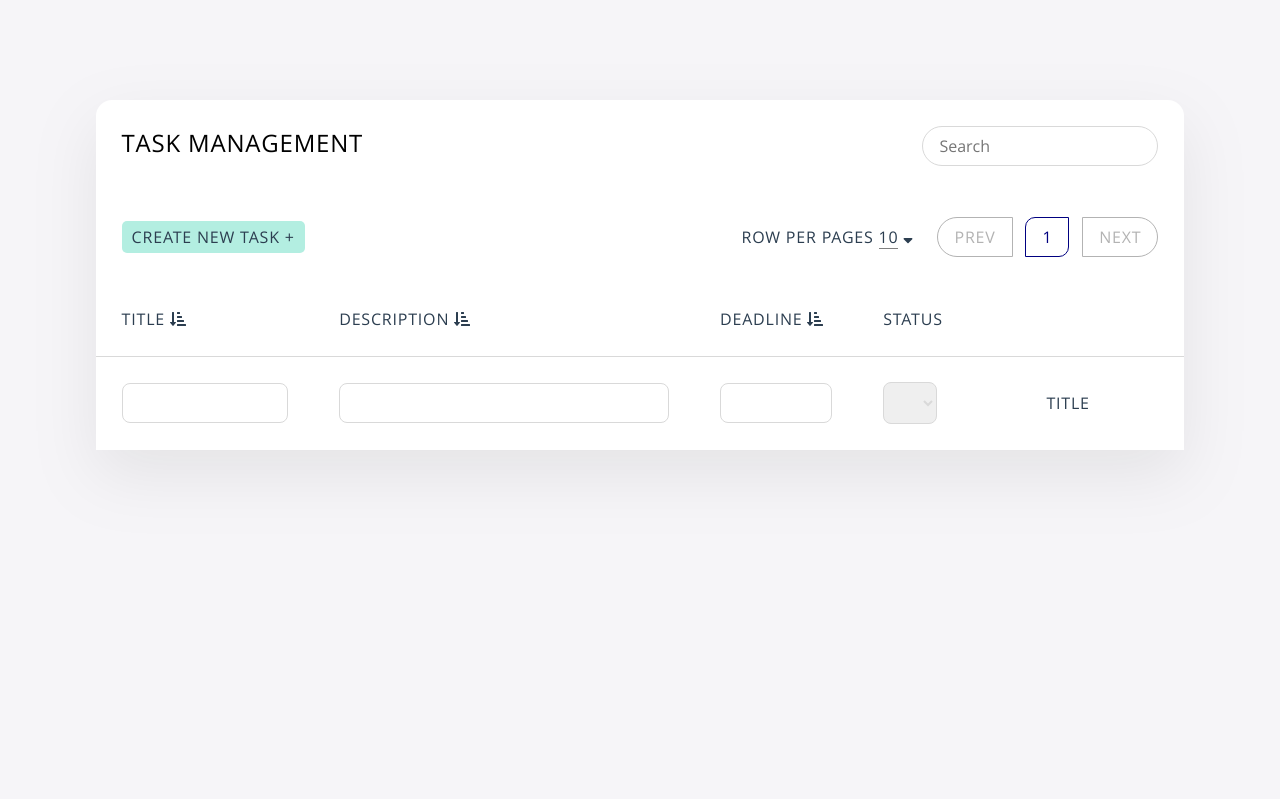
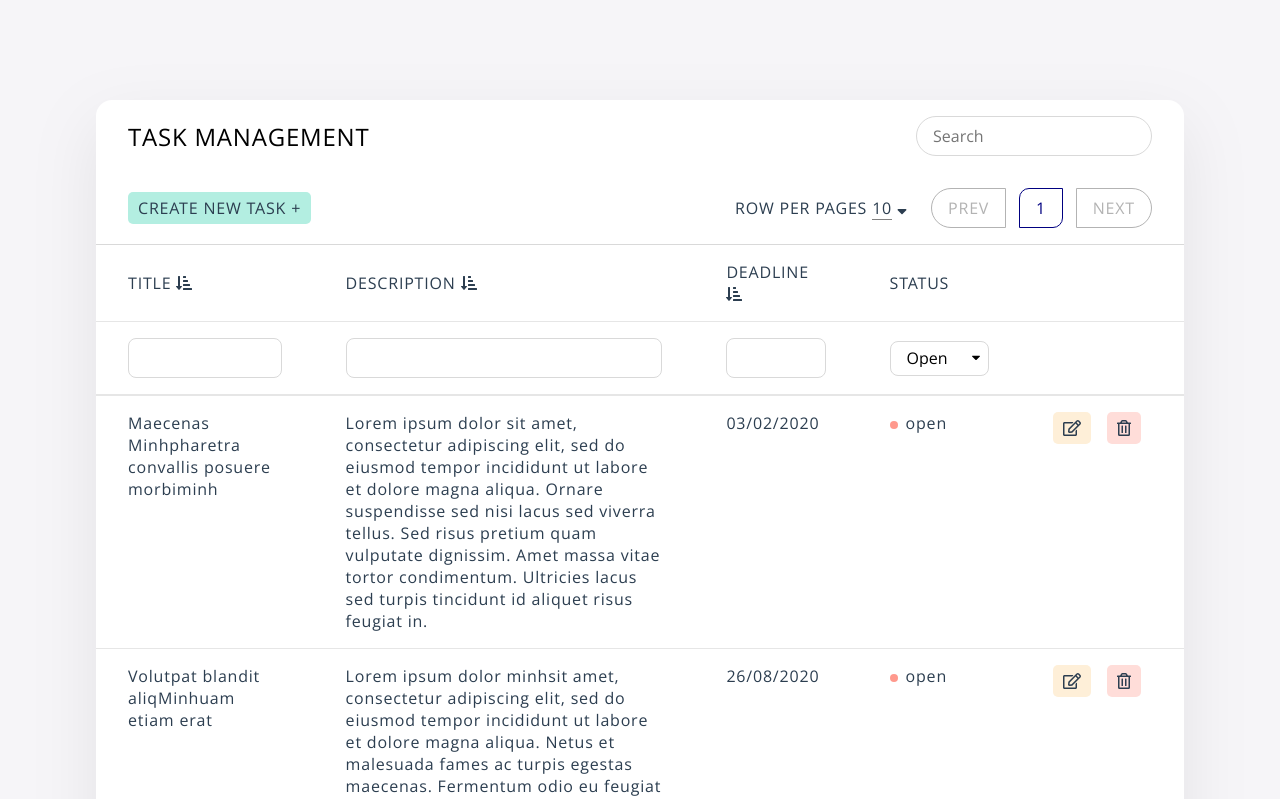
Before and after one commit to tonyminh95/todo-list-vuejs, a Vue app: page /#/tasks in a window 1280 px wide. Shown: the top 799 px of the page. Built offline with nearby package versions, Linux system fonts and the light colour scheme.

Commit message:
custom filter

```diff
--- a/src/components/Datatable.vue
+++ b/src/components/Datatable.vue
@@ -47,23 +47,23 @@
                 </th>
             </tr>
 
+
+
+
             <tr>
-                <th>
-                    <input type="text">
+                <th v-for="(header, index) in headers" :key="index">
+                    <input type="text" v-if="header.type === 'text' || header.type === 'date'">
+
+                    <select v-if="header.type === 'status'">
+                        <option v-for="(type, key) in header.statusType" :key="key" :value="type">
+                            {{ type }}
+                        </option>
+                    </select>
                 </th>
-                <th>
-                    <input type="text">
-                </th>
-                <th>
-                    <input type="text">
-                </th>
-                <th>
-                    <select name="" id=""></select>
-                </th>
-                <th>title</th>
             </tr>
         </thead>
-        <!-- <tbody>
+
+        <tbody>
             <tr v-if="items.length == 0">
                 <td :colspan="headers.length">
                     No data!!!
@@ -96,14 +96,14 @@
                     </div>
                 </td>
             </tr>
-        </tbody> -->
+        </tbody>
     </table>
 </template>
 
 <script>
 import Pagination from '@/components/bases/BasePagination'
 import Dropdown from '@/components/bases/BaseDropdown'
-// import moment from "moment"
+import moment from "moment"
 
 export default {
     name: 'Datatable',
@@ -130,44 +130,44 @@ export default {
             return this.table_name ? this.table_name : 'table name here'
         },
 
-        // items () {
-        //     return this.bodies
-        //             .filter(body => {
-        //                 const filter = {...body}
-        //                 delete filter.id
+        items () {
+            return this.bodies
+                    .filter(body => {
+                        const filter = {...body}
+                        delete filter.id
 
-        //                 this.headers.forEach(element => {
-        //                     if (element.type !== 'text') {
-        //                         delete filter[element.title]
-        //                     }
-        //                 });
+                        this.headers.forEach(element => {
+                            if (element.type !== 'text') {
+                                delete filter[element.title]
+                            }
+                        });
 
-        //                 return Object.values(filter).toString().toLowerCase().includes(this.search.toLowerCase())
-        //             })
-        //             .sort((prev, next) => {
-        //                 const action = this.sortActions[this.sortObjectType]
+                        return Object.values(filter).toString().toLowerCase().includes(this.search.toLowerCase())
+                    })
+                    .sort((prev, next) => {
+                        const action = this.sortActions[this.sortObjectType]
 
-        //                 return action.call(this, prev[this.sortObject], next[this.sortObject])
-        //             })
-        //             .slice(this.page_size * (this.page_number - 1), this.page_size * (this.page_number - 1) + this.page_size)
-        // }
+                        return action.call(this, prev[this.sortObject], next[this.sortObject])
+                    })
+                    .slice(this.page_size * (this.page_number - 1), this.page_size * (this.page_number - 1) + this.page_size)
+        }
     },
 
     data() {
         return {
-            // // search
-            // search: '',
+            // search
+            search: '',
 
-            // // sort
-            // sortObject: 'id',
-            // sortObjectType: 'number',
-            // sortType: 1,
-            // sortActions: {
-            //     number: this.sortedByNumber,
-            //     status: this.sortedByNumber,
-            //     text: this.sortedByString,
-            //     date: this.sortedByDate
-            // },
+            // sort
+            sortObject: 'id',
+            sortObjectType: 'number',
+            sortType: 1,
+            sortActions: {
+                number: this.sortedByNumber,
+                status: this.sortedByNumber,
+                text: this.sortedByString,
+                date: this.sortedByDate
+            },
 
             // pagination
             page_size: 10,
@@ -175,60 +175,60 @@ export default {
             entries: [10, 25, 50, 75, 100],
 
             // button
-            // buttonActions: {
-            //     edit: this.editObject,
-            //     delete: this.deleteObject
-            // }
+            buttonActions: {
+                edit: this.editObject,
+                delete: this.deleteObject
+            }
         }
     },
 
-    // filters: {
-    //     highlightText (value, search) {
-    //         return search
-    //             ?
-    //                 value.toString().replace(new RegExp(search, 'gi'), (matched) => `<span class="text-highlight">${matched}</span>`)
-    //             :
-    //                 value
-    //         }
-    // },
+    filters: {
+        highlightText (value, search) {
+            return search
+                ?
+                    value.toString().replace(new RegExp(search, 'gi'), (matched) => `<span class="text-highlight">${matched}</span>`)
+                :
+                    value
+            }
+    },
 
-    // methods: {
-    //     // sort
-    //     sortCondition (headerTitle, headerType) {
-    //         this.sortObject = headerTitle
-    //         this.sortType *= -1
-    //         this.sortObjectType = headerType
-    //     },
+    methods: {
+        // sort
+        sortCondition (headerTitle, headerType) {
+            this.sortObject = headerTitle
+            this.sortType *= -1
+            this.sortObjectType = headerType
+        },
 
-    //     sortedByNumber (prev, next) {
-    //         return (prev - next) * this.sortType
-    //     },
+        sortedByNumber (prev, next) {
+            return (prev - next) * this.sortType
+        },
 
-    //     sortedByString (prev, next) {
-    //         if (prev.toLowerCase() < next.toLowerCase()) return this.sortType
-    //         if (prev.toLowerCase() > next.toLowerCase()) return this.sortType * -1
-    //         return 0
-    //     },
+        sortedByString (prev, next) {
+            if (prev.toLowerCase() < next.toLowerCase()) return this.sortType
+            if (prev.toLowerCase() > next.toLowerCase()) return this.sortType * -1
+            return 0
+        },
 
-    //     sortedByDate (prev, next) {
-    //         if (moment(prev, 'DD/MM/YYYY') < moment(next, 'DD/MM/YYYY')) return this.sortType
-    //         if (moment(prev, 'DD/MM/YYYY') > moment(next, 'DD/MM/YYYY')) return this.sortType * -1
-    //         return 0
-    //     },
+        sortedByDate (prev, next) {
+            if (moment(prev, 'DD/MM/YYYY') < moment(next, 'DD/MM/YYYY')) return this.sortType
+            if (moment(prev, 'DD/MM/YYYY') > moment(next, 'DD/MM/YYYY')) return this.sortType * -1
+            return 0
+        },
 
-    //     // status
-    //     statusClass (status) {
-    //         return `status status-${status.replace(' ', '-')}`
-    //     },
+        // status
+        statusClass (status) {
+            return `status status-${status.replace(' ', '-')}`
+        },
 
-    //     // button
-    //     editObject (id) {
-    //         this.$emit('edit', id)
-    //     },
+        // button
+        editObject (id) {
+            this.$emit('edit', id)
+        },
 
-    //     deleteObject (id) {
-    //         this.$emit('delete', id)
-    //     }
-    // }
+        deleteObject (id) {
+            this.$emit('delete', id)
+        }
+    }
 }
 </script>
--- a/src/styles/components/_input.scss
+++ b/src/styles/components/_input.scss
@@ -1,18 +1,13 @@
 input {
     outline: none;
     border: 1px solid lighten($color-gray, 35%);
-    color: lighten($color-gray, 35%);
+    color: $color-black;
     box-sizing : border-box;
     font-size: 16px;
     font-weight: 300;
     border-radius: 8px;
     padding: 8px 16px;
     cursor: pointer;
-
-    &:focus {
-        border: 1px solid darken($color-gray, 10%);
-        color: $color-black;
-    }
 }
 
 input[type=text] {
@@ -25,27 +20,13 @@ input[type=search] {
 
 select {
     @extend input;
+
+    width: 100%;
+    background-color: $color-white;
+    background: url(assets/svg/sort-down.svg) no-repeat;
+    text-transform: capitalize;
+    background-position: right 8px top 50%;
+    background-size: 8px;
+    -webkit-appearance: none;
+    padding: 8px 24px 8px 16px;
 }
-//     text-transform: capitalize;
-//     background: url(assets/svg/sort-down.svg) no-repeat;
-//     background-position: right 8px top 50%;
-//     background-size: 8px;
-//     -webkit-appearance: none;
-//     padding: 8px 24px 8px 16px;
-// }
-
-// .input-search {
-//     outline: none;
-//     border: 1px solid lighten($color-gray, 25%);
-//     font-size: 16px;
-//     background-color: $color-white;
-//     border-radius: 100px;
-//     padding: 8px 16px;
-// }
-
-// input {
-//     @extend %input;
-
-    // border-radius: 100px;
-    // padding: 8px 16px;
-// }
--- a/src/styles/components/_table.scss
+++ b/src/styles/components/_table.scss
@@ -11,82 +11,54 @@
     &__header {
         display: flex;
         justify-content: space-between;
-        align-items: baseline;
+        align-items: center;
+    }
+
+    thead,
+    tbody {
+        th,
+        td {
+            padding: 16px 32px;
+        }
     }
 
     thead {
         text-transform: uppercase;
 
-        th {
-            padding: 1.6rem;
-        }
-
         tr:first-child th {
             border-radius: 16px 16px 0 0;
         }
 
-        // tr:nth-last-child(2) {
-        //     border-top: 1px solid lighten($color-gray, 35%);
-        // }
+        tr:nth-last-child(2) {
+            border-top: 1px solid lighten($color-gray, 35%);
+        }
 
         tr:last-child {
-            border-top: 1px solid lighten($color-gray, 35%);
+            border-top: 1px solid lighten($color-gray, 40%);
+            border-bottom: 2px solid lighten($color-gray, 40%);
         }
     }
 
-    // thead > tr {
-    //     &:first-child > th {
-    //         border-radius: $border-radius-medium $border-radius-medium 0 0;
-    //     }
+    > tbody > tr {
+        cursor: pointer;
+        vertical-align: top;
 
-    //     &:last-child > th {
-    //         border-top: 1px solid lighten($color-gray, 40%);
-    //         border-bottom: 2px solid lighten($color-gray, 40%);
-    //     }
-    // }
+        &:hover > td {
+            background-color: lighten($color-gray, 45%);
+        }
 
-//     &__header {
-//         position: relative;
+        &:last-child {
+            > td:first-child {
+                border-radius: 0 0 0 $border-radius-medium;
+            }
 
-//         &__search {
-//             position: absolute;
-//             right: 0;
-//             top: 50%;
-//             transform: translate(0, -50%);
-//         }
+            > td:last-child {
+                border-radius: 0 0 $border-radius-medium 0;
+            }
+        }
 
-//         &__pagination {
-//             position: absolute;
-//             right: 0;
-//             top: 50%;
-//             transform: translate(0, -50%);
-
-//             > li:first-child {
-//                 position: relative;
-//             }
-//         }
-//     }
-
-//     > tbody > tr {
-//         cursor: pointer;
-//         vertical-align: top;
-
-//         &:hover > td {
-//             background-color: lighten($color-gray, 45%);
-//         }
-
-//         &:last-child {
-//             > td:first-child {
-//                 border-radius: 0 0 0 $border-radius-medium;
-//             }
-
-//             > td:last-child {
-//                 border-radius: 0 0 $border-radius-medium 0;
-//             }
-//         }
-
-//         &:not(:last-child) {
-//             border-bottom: 1px solid lighten($color-gray, 40%)
-//         }
-//     }
+        &:not(:last-child) {
+            border-bottom: 1px solid lighten($color-gray, 40%)
+        }
+    }
 }
```
